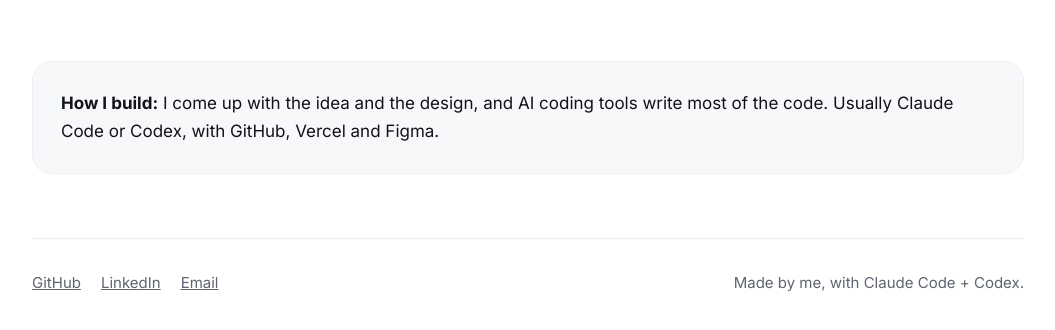
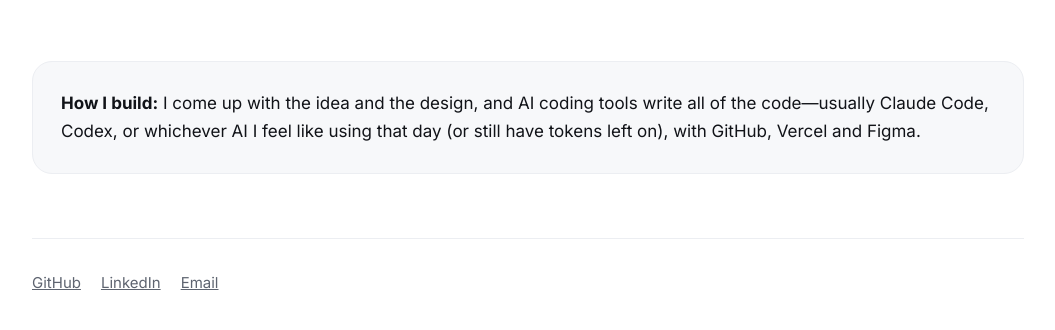
Before and after one commit to emilyhsiaoluu/emilyhsiaoluu.github.io, a plain HTML site: page index.html in a window 1280 px wide. Shown: the part 1540-1870 px from the top of the page, without its empty margins (112-1167 px from the left). Drawn offline with Linux system fonts and the light colour scheme.

Commit message:
Use name headline and update building credits

```diff
--- a/index.html
+++ b/index.html
@@ -73,7 +73,7 @@ footer a { margin-right:20px; }
   </header>
 
   <section class="hero">
-    <h1>I like to <em>tinker.</em></h1>
+    <h1>Emily Hsiao</h1>
     <p class="blurb">Emily is a consumer product leader with over 10 years of experience, including 6+ years at Instagram. She has led 0-to-1 new bets and scaled products, including Instants by Instagram, Stories, Reels and Groups Messaging.</p>
     <p class="why">Outside of work I build little apps, usually because my kids or friends asked for something. Here's what I've made so far.</p>
   </section>
@@ -115,11 +115,10 @@ footer a { margin-right:20px; }
     </a>
   </section>
 
-  <section class="tools"><b>How I build:</b> I come up with the idea and the design, and AI coding tools write most of the code. Usually Claude Code or Codex, with GitHub, Vercel and Figma.</section>
+  <section class="tools"><b>How I build:</b> I come up with the idea and the design, and AI coding tools write all of the code—usually Claude Code, Codex, or whichever AI I feel like using that day (or still have tokens left on), with GitHub, Vercel and Figma.</section>
 
   <footer id="contact">
     <div><a href="https://github.com/emilyhsiaoluu">GitHub</a><a href="https://www.linkedin.com/in/emilyhsiao1/">LinkedIn</a><a href="mailto:hsiao.em@gmail.com">Email</a></div>
-    <div>Made by me, with Claude Code + Codex.</div>
   </footer>
 </div>
 </body>
```
